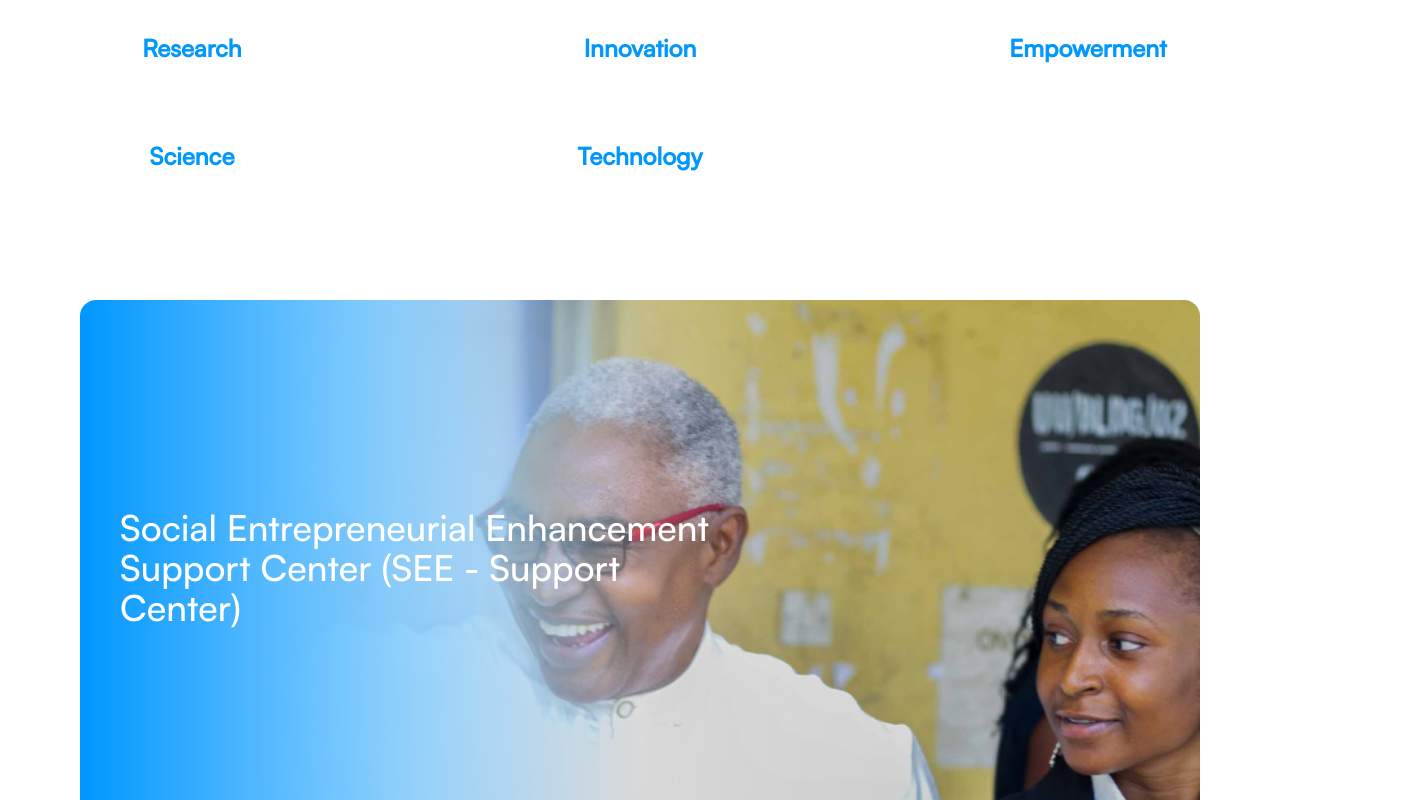
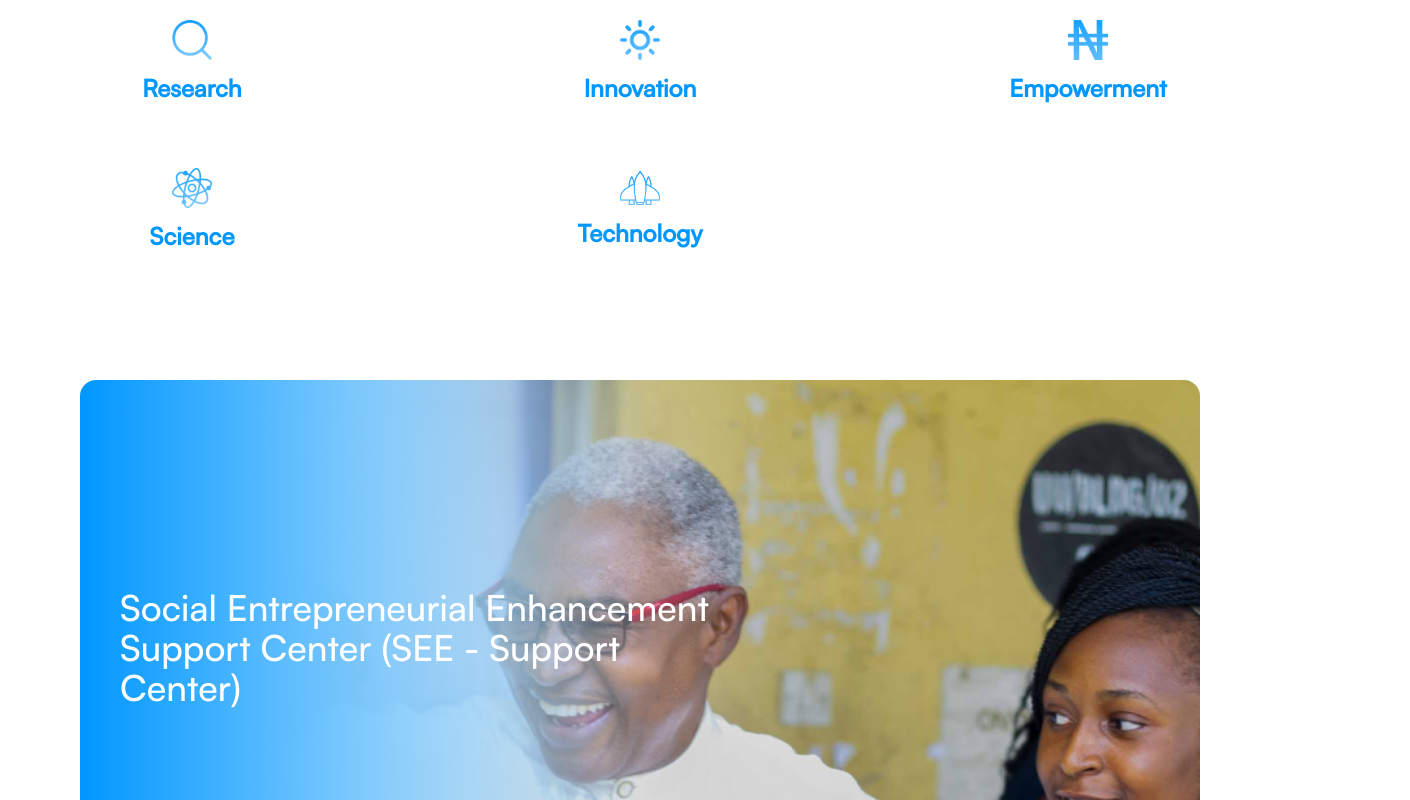
Before and after one commit to Austinobravo/seep, a Next.js app: page / in a window 1280 px wide. Shown: the part 860-1660 px from the top of the page, 1410 px wide, since content can reach past the window. Built offline with nearby package versions, Linux system fonts and the light colour scheme.

Commit message:
Added animation for home

```diff
--- a/app/(home)/_components/Drivers.tsx
+++ b/app/(home)/_components/Drivers.tsx
@@ -1,3 +1,4 @@
+import FadeInSection from '@/hooks/fadeIn'
 import Image from 'next/image'
 import React from 'react'
 const imagesAndText = [
@@ -25,16 +26,18 @@ const imagesAndText = [
 const Drivers = () => {
   return (
     <section className='py-16 '>
+        <FadeInSection direction={`up`}>
             <h2 className='py-10 text-center text-4xl seep-text-color hover:underline font-bold'>Core Drivers</h2>
             <div className='grid md:grid-cols-3 grid-cols-1 gap-16 w-full mx-auto'>
                 {imagesAndText.map((item, index) => (
                     <div key={index} className='flex flex-col items-center justify-center space-y-3'>
-                    <Image src={`${item.image}`} width={0} height={100} alt={item.name}/>
+                        <Image src={`${item.image}`} width={40} height={100} alt={item.name}/>
                         <span className='text-2xl seep-text-color hover:underline font-bold'>{item.name}</span>
                     </div>
                 ))}
 
             </div>
+        </FadeInSection>
     </section>
   )
 }
--- a/app/(home)/_components/Hero.tsx
+++ b/app/(home)/_components/Hero.tsx
@@ -1,4 +1,5 @@
 import Button from '@/components/Button'
+import FadeInSection from '@/hooks/fadeIn'
 import { MoveRight } from 'lucide-react'
 import Image from 'next/image'
 import React from 'react'
@@ -6,6 +7,7 @@ import React from 'react'
 const Hero = () => {
   return (
     <section className={`md:px-20 px-10`} id='hero'>
+      <FadeInSection direction={`up`}>
         <div className='w-full bg-cover md:bg-right-top bg-center h-[600px] rounded-2xl text-white' style={{backgroundImage: `url(/images/hero.png)`}}>
             <div className='bg-gradient-to-r from-[#0097FF] via-transparent to-transparent h-[600px] rounded-2xl flex flex-col md:pl-10 pl-5 md:justify-center justify-end pb-16 space-y-5'>
                 <h1 className='md:text-4xl text-2xl  leading-relaxed md:w-[600px]'>Creating a network of business opportunities and ideas, for a sustainable global economy.</h1>
@@ -13,6 +15,7 @@ const Hero = () => {
 
             </div>
         </div>
+      </FadeInSection>
     </section>
   )
 }
--- a/app/(home)/_components/Mission.tsx
+++ b/app/(home)/_components/Mission.tsx
@@ -1,3 +1,4 @@
+import FadeInSection from '@/hooks/fadeIn'
 import React from 'react'
 
 const missionAndVision = [
@@ -23,11 +24,14 @@ const missionAndVision = [
 const Mission = () => {
   return (
     <section className='md:px-20 px-10 py-16'>
+        <FadeInSection direction={`up`}>
             <div className='w-full bg-cover md:bg-right-top bg-center h-[600px] rounded-2xl text-white' style={{backgroundImage: `url(/images/mission_1.png)`}}>
                 <div  className='bg-gradient-to-r from-[#0097FF] via-transparent to-transparent h-[600px] rounded-2xl flex flex-col md:pl-10 pl-5 md:justify-center justify-end pb-16 space-y-5'>
                     <h1 className='md:text-4xl text-3xl leading-relaxed md:w-[600px]'>Social Entrepreneurial Enhancement Support Center (SEE - Support Center)</h1>
                 </div>
             </div>
+        </FadeInSection>
+        <FadeInSection direction={`up`}>
             <div className='py-3 mt-10'>
                 {missionAndVision.slice(0,2).map((item, index) => (
                     <div key={index} className='seep-text-color space-y-4'>
@@ -37,11 +41,15 @@ const Mission = () => {
                     </div>
                 ))}
             </div>
+        </FadeInSection>
+        <FadeInSection direction={`up`}>
             <div className='w-full bg-cover md:bg-right-top bg-center h-[600px] rounded-2xl text-white' style={{backgroundImage: `url(/images/mission_2.png)`}}>
                 <div  className='bg-gradient-to-r from-[#0097FF] via-transparent to-transparent h-[600px] rounded-2xl flex flex-col md:pl-10 pl-5 md:justify-center justify-end pb-16 space-y-5'>
                     <h1 className='md:text-4xl text-3xl leading-relaxed md:w-[600px]'>Student Entrepreneurial Empowerment Program (SEEP)</h1>
                 </div>
             </div>
+        </FadeInSection>
+        <FadeInSection direction={`up`}>
             <div className='py-3 mt-10'>
                 {missionAndVision.slice(2).map((item, index) => (
                     <div key={index} className='seep-text-color space-y-4'>
@@ -51,6 +59,7 @@ const Mission = () => {
                     </div>
                 ))}
             </div>
+        </FadeInSection>
     </section>
   )
 }
--- a/app/(home)/_components/TechToSchool.tsx
+++ b/app/(home)/_components/TechToSchool.tsx
@@ -1,11 +1,13 @@
 import { Dot } from 'lucide-react'
 import React from 'react'
 import Image from 'next/image'
+import FadeInSection from '@/hooks/fadeIn'
 
 
 const TechToSchool = () => {
   return (
     <section className='md:px-20 px-10 py-16'>
+        <FadeInSection direction={`up`}>
             <div className='seep-text-color text-center space-y-2 pb-8'>
                 <blockquote className='opacity-90 text-3xl font-bold'>“Taking Tech to School”</blockquote>
                 <div className='flex justify-center items-center text-lg'>
@@ -13,11 +15,18 @@ const TechToSchool = () => {
                     <p>SEEP 2022 Theme</p>
                 </div>
             </div>
+        </FadeInSection>
         <div className='space-y-5'>
             <div className='rounded-lg w-full space-y-5'>
+            <FadeInSection direction={`up`}>
                 <Image src={`/images/tech1.png`} width={200} height={100} alt='tech1.png' className='rounded-2xl w-full'/>
+            </FadeInSection>
+            <FadeInSection direction={`up`}>
                 <Image src={`/images/tech2.png`} width={200} height={100} alt='tech1.png' className='rounded-2xl w-full'/>
+            </FadeInSection>
+            <FadeInSection direction={`up`}>
                 <Image src={`/images/tech3.png`} width={200} height={100} alt='tech1.png' className='rounded-2xl w-full'/>
+            </FadeInSection>
             </div>
 
         </div>
--- a/app/(home)/_components/Testimonials.tsx
+++ b/app/(home)/_components/Testimonials.tsx
@@ -1,3 +1,4 @@
+import FadeInSection from '@/hooks/fadeIn'
 import { Dot } from 'lucide-react'
 import Image from 'next/image'
 import React from 'react'
@@ -6,6 +7,7 @@ import React from 'react'
 const Testimonials = () => {
   return (
     <section className='md:px-20 px-10 py-16'>
+        <FadeInSection direction={`up`}>
             <div className='seep-text-color text-center space-y-2 pb-8'>
                 <h3 className=' md:text-5xl text-4xl font-semibold'>SEEP TESTIMONIALS</h3>
                 <blockquote className='opacity-90 md:text-3xl text-2xl font-bold'>“A flow of student entrepreneurs into the nigerian economy”</blockquote>
@@ -14,13 +16,20 @@ const Testimonials = () => {
                     <p>SEEP 2019 Theme</p>
                 </div>
             </div>
+        </FadeInSection>
         <div className='space-y-5'>
+            <FadeInSection direction={`up`}>
                 <div className='rounded-lg w-full'>
                     <Image src={`/images/below_mission_1.png`} width={200} height={100} alt='below_mission_1.png' className='rounded-2xl w-full'/>
                 </div>
+            </FadeInSection>
             <div className='flex md:flex-nowrap flex-wrap gap-7'>
+                <FadeInSection direction={`left`}>
                     <Image src={`/images/below_mission_2.png`} width={200} height={100} alt='below_mission_1.png' className='rounded-2xl w-full'/>
+                </FadeInSection>
+                <FadeInSection direction={`right`}>
                     <Image src={`/images/below_mission_3.png`} width={200} height={100} alt='below_mission_1.png' className='rounded-2xl w-full'/>
+                </FadeInSection>
             </div>
         </div>
     </section>
--- a/app/globals.css
+++ b/app/globals.css
@@ -19,3 +19,36 @@
 .fade-in{
   opacity: 1;
 }
+
+
+.fade-in-section {
+  transition: opacity 1s ease, transform 1s ease;
+}
+
+.fade-in-section.left {
+  opacity: 0;
+  transform: translateX(-20px);
+}
+
+.fade-in-section.right {
+  opacity: 0;
+  transform: translateX(20px);
+}
+
+.fade-in-section.is-visible.left {
+  opacity: 1;
+  transform: translateX(0);
+}
+.fade-in-section.is-visible.right {
+  opacity: 1;
+  transform: translateX(0);
+}
+.fade-in-section.up {
+  opacity: 0;
+  transform: translateY(20px);
+}
+
+.fade-in-section.is-visible.up {
+  opacity: 1;
+  transform: translateY(0);
+}
--- /dev/null
+++ b/hooks/fadeIn.tsx
@@ -0,0 +1,26 @@
+"use client"
+import React, { useState, useEffect } from 'react';
+import { useInView } from 'react-intersection-observer';
+
+const FadeInSection = ({ children, direction }:any) => {
+  const [ref, inView] = useInView({
+    triggerOnce: false,
+    rootMargin: '-50px 0px', // Adjust this based on your design
+  });
+
+  const [isVisible, setIsVisible] = useState(false);
+
+  useEffect(() => {
+    if (inView && !isVisible) {
+      setIsVisible(true);
+    }
+  }, [inView, isVisible]);
+
+  return (
+    <div ref={ref} className={`fade-in-section w-full ${isVisible ? 'is-visible' : ''} ${direction}`}>
+      {children}
+    </div>
+  );
+};
+
+export default FadeInSection;
--- a/package.json
+++ b/package.json
@@ -12,7 +12,8 @@
     "lucide-react": "^0.350.0",
     "next": "14.1.3",
     "react": "^18",
-    "react-dom": "^18"
+    "react-dom": "^18",
+    "react-intersection-observer": "^9.8.1"
   },
   "devDependencies": {
     "@types/node": "^20",
```
Also changed, not shown: 1 other file (tests, documents, lock files or other folders). Lines whose indentation alone changed are shown as unchanged.
